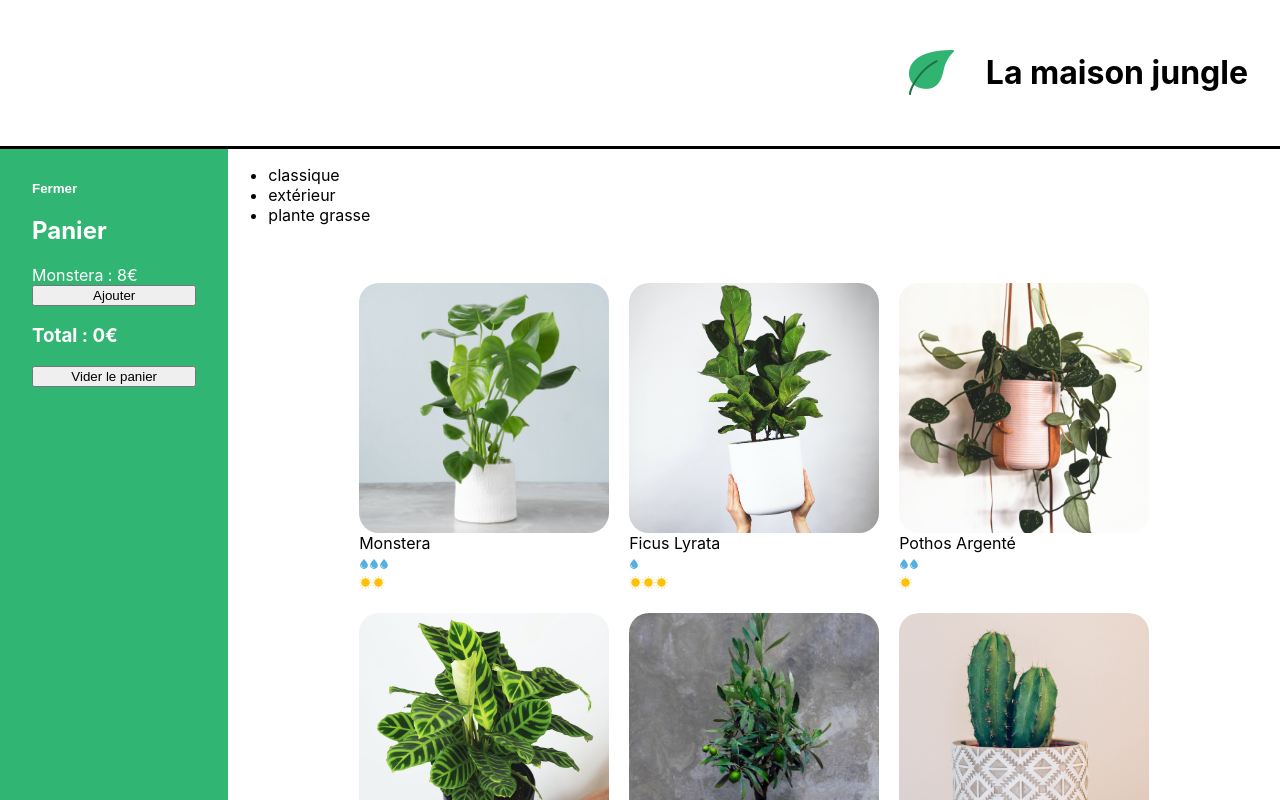
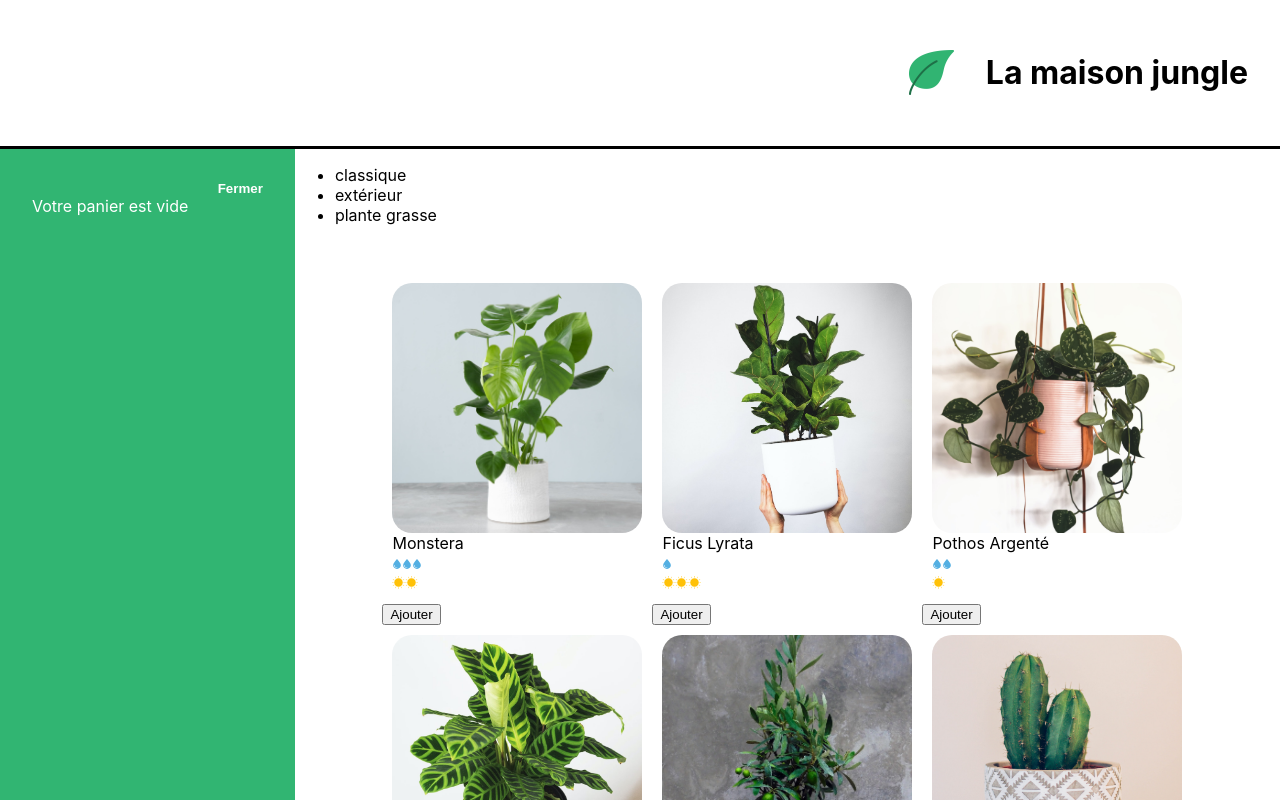
Before and after one commit to ChloeAndrault/La-maison-jungle, a React (Create React App) app: page / in a window 1280 px wide. Shown: the top 800 px of the page. Built offline with nearby package versions, Linux system fonts and the light colour scheme.

Commit message:
Uprgading cart / price

```diff
--- a/src/components/App.js
+++ b/src/components/App.js
@@ -1,3 +1,5 @@
+
+import { useState } from 'react'
 import Banner from './Banner'
 import logo from '../assets/logo.png'
 import Cart from './Cart'
@@ -6,6 +8,9 @@ import ShoppingList from './ShoppingList'
 import '../styles/Layout.css'
 
 function App() {
+	const [cart, updateCart] = useState([])
+	// initialisation du state avec un tableau vide
+
 	return (
 		<div>
 			<Banner>
@@ -13,8 +18,8 @@ function App() {
 				<h1 className='lmj-title'>La maison jungle</h1>
 			</Banner>
 			<div className='lmj-layout-inner'>
-				<Cart />
-				<ShoppingList />
+				<Cart cart={cart} updateCart={updateCart} />
+				<ShoppingList cart={cart} updateCart={updateCart} />
 			</div>
 			<Footer />
 		</div>
--- a/src/components/Cart.js
+++ b/src/components/Cart.js
@@ -1,12 +1,13 @@
 import { useState } from 'react'
 import '../styles/Cart.css'
 
-function Cart() {
-	const monsteraPrice = 8
-	const [cart, updateCart] = useState(0)
+function Cart({ cart, updateCart }) {
 	const [isOpen, setIsOpen] = useState(true)
-
-
+	const total = cart.reduce(
+		// Total récupéré avec l'accumulateur de reduce
+		(acc, plantType) => acc + plantType.amount * plantType.price,
+		0
+	)
 	return isOpen ? (
 		<div className='lmj-cart'>
 			<button
@@ -15,11 +16,23 @@ function Cart() {
 			>
 				Fermer
 			</button>
-			<h2>Panier</h2>
-			<div>Monstera : {monsteraPrice}€</div>
-			<button onClick={() => updateCart(cart + 1)}>Ajouter</button>
-			<h3>Total : {monsteraPrice * cart}€</h3>
-			<button onClick={() => updateCart(0)}>Vider le panier</button>
+			{cart.length > 0 ? (
+				<div>
+					<h2>Panier</h2>
+					<ul>
+						{cart.map(({ name, price, amount }, index) => (
+							// Iteration avec map sur cart pour afficher le nom le prix et la quantité
+							<div key={`${name}-${index}`}>
+								{name} {price}€ x {amount}
+							</div>
+						))}
+					</ul>
+					<h3>Total :{total}€</h3>
+					<button onClick={() => updateCart([])}>Vider le panier</button>
+				</div>
+			) : (
+				<div>Votre panier est vide</div>
+			)}
 		</div>
 	) : (
 		<div className='lmj-cart-closed'>
--- a/src/components/ShoppingList.js
+++ b/src/components/ShoppingList.js
@@ -3,7 +3,9 @@ import PlantItem from './PlantItem'
 import '../styles/ShoppingList.css'
 
 
-function ShoppingList() {
+function ShoppingList({ cart, updateCart }) {
+
+	// PLANT CATEGORIES
 	const categories = plantList.reduce(
 		(acc, plant) =>
 			acc.includes(plant.category) ? acc : acc.concat(plant.category),
@@ -14,6 +16,30 @@ function ShoppingList() {
 		[]
 	)
 
+	// ADD TO CART FREATURE
+	function addToCart(name, price) {
+		const currentPlantSaved = cart.find((plant) => plant.name === name)
+		// verifie si la planet est déja présente
+		if (currentPlantSaved) {
+			// si elle existe
+			const cartFilteredCurrentPlant = cart.filter(
+				// crer un tableau sans elle avec filter
+				(plant) => plant.name !== name
+			)
+			updateCart([
+				...cartFilteredCurrentPlant,
+				// on ajoute ce nouveau tableau sans elle
+				{ name, price, amount: currentPlantSaved.amount + 1 }
+				// on rajoute dans ce tableau 1 object avec la quantité précedente +1
+			])
+		} else {
+			updateCart([...cart, { name, price, amount: 1 }])
+			// Si pas présent on récurere le cart déja existant avec le spread operator
+			// et on ajoute l'object correspondant a la plante ajouté
+			// amount : 1 = initalistion
+		}
+	}
+
 	return (
 		<div className='lmj-shopping-list'>
 			<ul>
@@ -22,14 +48,17 @@ function ShoppingList() {
 				))}
 			</ul>
 			<ul className='lmj-plant-list'>
-				{plantList.map(({ id, cover, name, water, light }) => (
+				{plantList.map(({ id, cover, name, water, light, price }) => (
+					<div key={id}>
 						<PlantItem
-						key={id}
 							cover={cover}
 							name={name}
 							water={water}
 							light={light}
+							price={price}
 						/>
+						<button onClick={() => addToCart(name, price)}>Ajouter</button>
+					</div>
 				))}
 			</ul>
 		</div>
--- a/src/datas/plantList.js
+++ b/src/datas/plantList.js
@@ -15,7 +15,8 @@ export const plantList = [
 		id: '1ed',
 		light: 2,
 		water: 3,
-		cover: monstera
+		cover: monstera,
+		price: 15
 	},
 	{
 		name: 'ficus lyrata',
@@ -23,7 +24,8 @@ export const plantList = [
 		id: '2ab',
 		light: 3,
 		water: 1,
-		cover: lyrata
+		cover: lyrata,
+		price: 16
 	},
 
 	{
@@ -32,7 +34,9 @@ export const plantList = [
 		id: '3sd',
 		light: 1,
 		water: 2,
-		cover: pothos
+		cover: pothos,
+
+		price: 9
 	},
 	{
 		name: 'calathea',
@@ -40,7 +44,9 @@ export const plantList = [
 		id: '4kk',
 		light: 2,
 		water: 3,
-		cover: calathea
+		cover: calathea,
+
+		price: 20
 	},
 	{
 		name: 'olivier',
@@ -48,7 +54,8 @@ export const plantList = [
 		id: '5pl',
 		light: 3,
 		water: 1,
-		cover: olivier
+		cover: olivier,
+		price: 25
 	},
 
 	{
@@ -57,7 +64,8 @@ export const plantList = [
 		id: '8fp',
 		light: 2,
 		water: 1,
-		cover: cactus
+		cover: cactus,
+		price: 6
 	},
 	{
 		name: 'basilique',
@@ -65,7 +73,8 @@ export const plantList = [
 		id: '7ie',
 		light: 2,
 		water: 3,
-		cover: basil
+		cover: basil,
+		price: 5
 	},
 	{
 		name: 'succulente',
@@ -73,7 +82,8 @@ export const plantList = [
 		id: '9vn',
 		light: 2,
 		water: 1,
-		cover: succulent
+		cover: succulent,
+		price: 8
 	},
 
 	{
@@ -82,6 +92,7 @@ export const plantList = [
 		id: '6uo',
 		light: 2,
 		water: 2,
-		cover: mint
+		cover: mint,
+		price: 4
 	}
 ]
--- a/src/styles/Cart.css
+++ b/src/styles/Cart.css
@@ -5,7 +5,7 @@
 	display: flex;
 	flex-direction: column;
 	justify-content: flex-start;
-	width: 200px;
+	width: 300px;
 }
 
 .lmj-cart-add-button {
@@ -22,11 +22,12 @@
 	align-self: self-start;
 	padding: 0;
 	color: white;
+	align-self: flex-end;
 }
 
 .lmj-cart-closed {
 	padding: 32px;
-	width: 200px;
+	width: 300px;
 }
 
 .lmj-cart-closed > button {
```
Lines whose indentation alone changed are shown as unchanged.
